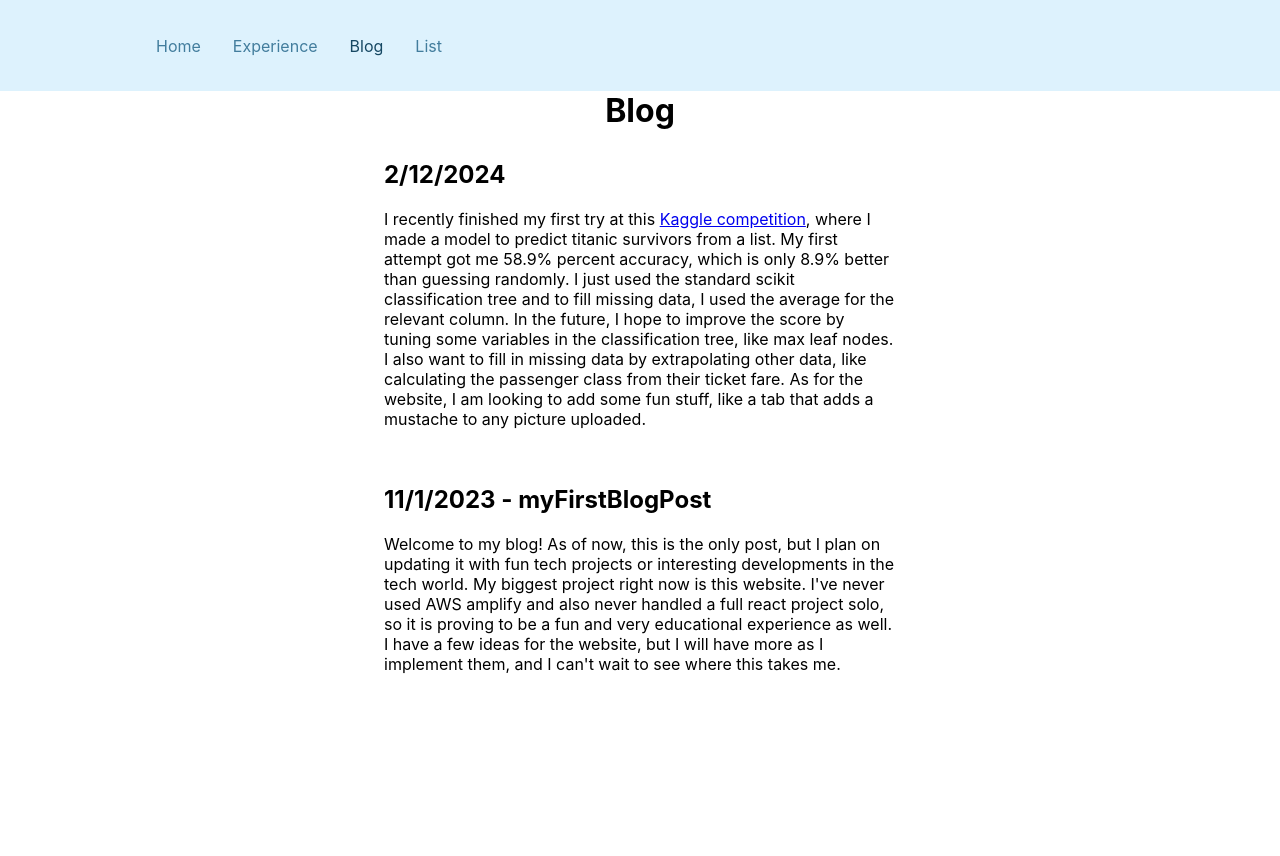
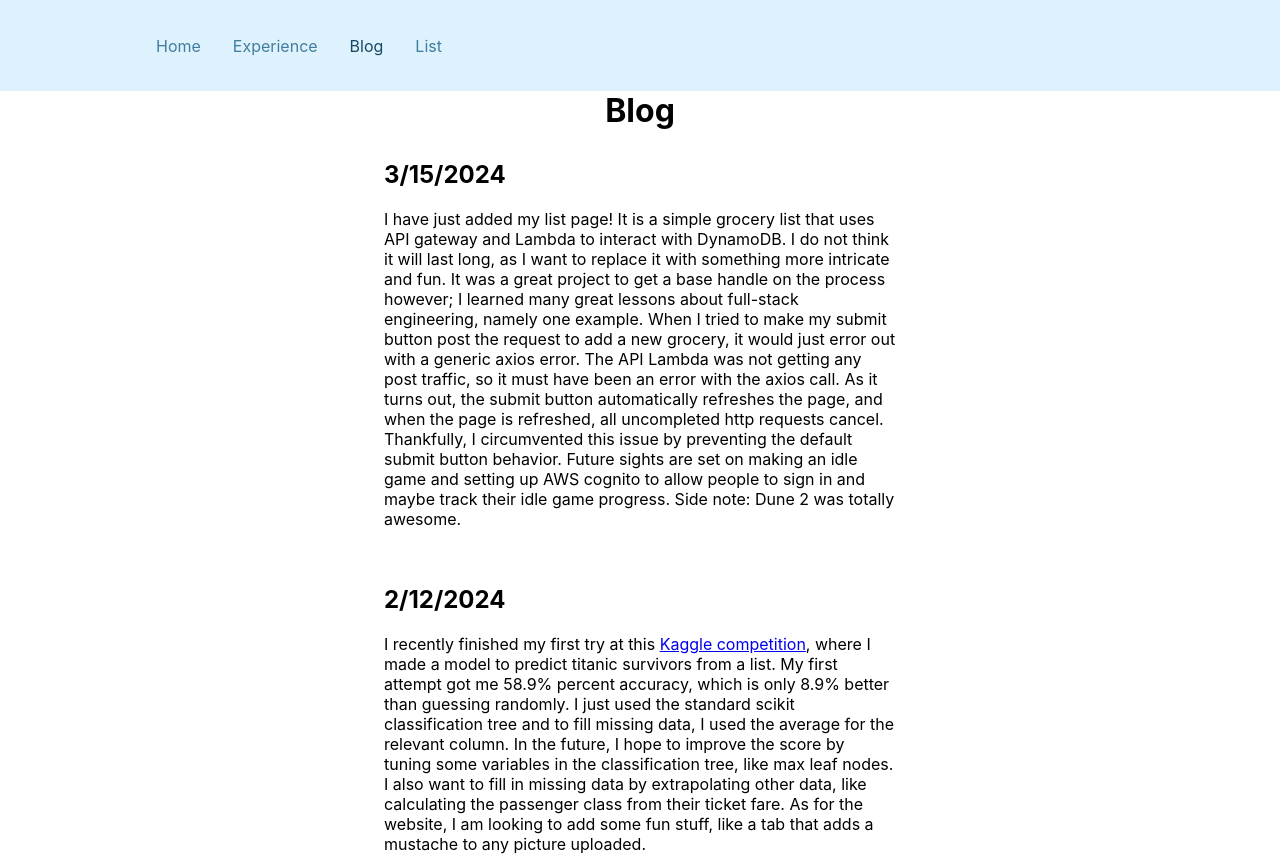
Before and after one commit to Kyle-McRae/amplifiedwebsite, a React (Create React App) app: page /blog in a window 1280 px wide. Shown: the top 856 px of the page. Before the commit the page ends 800 px from the top, so only its background shows below. Built offline with nearby package versions, Linux system fonts and the light colour scheme.

Commit message:
new blog post

```diff
--- a/src/pages/blog.js
+++ b/src/pages/blog.js
@@ -4,6 +4,10 @@ const Blog = () => {
   return (
     <div className="container">
       <h1>{'Blog'}</h1>
+      <div className='post'>
+        <h2>3/15/2024</h2>
+        <p>I have just added my list page! It is a simple grocery list that uses API gateway and Lambda to interact with DynamoDB. I do not think it will last long, as I want to replace it with something more intricate and fun. It was a great project to get a base handle on the process however; I learned many great lessons about full-stack engineering, namely one example. When I tried to make my submit button post the request to add a new grocery, it would just error out with a generic axios error. The API Lambda was not getting any post traffic, so it must have been an error with the axios call. As it turns out, the submit button automatically refreshes the page, and when the page is refreshed, all uncompleted http requests cancel. Thankfully, I circumvented this issue by preventing the default submit button behavior. Future sights are set on making an idle game and setting up AWS cognito to allow people to sign in and maybe track their idle game progress. Side note: Dune 2 was totally awesome.</p>
+      </div>
       <div className='post'>
         <h2>2/12/2024</h2>
         <p>I recently finished my first try at this <a href="https://www.kaggle.com/competitions/titanic/overview"> Kaggle competition</a>, where I made a model to predict titanic survivors from a list. My first attempt got me 58.9% percent accuracy, which is only 8.9% better than guessing randomly. I just used the standard scikit classification tree and to fill missing data, I used the average for the relevant column. In the future, I hope to improve the score by tuning some variables in the classification tree, like max leaf nodes. I also want to fill in missing data by extrapolating other data, like calculating the passenger class from their ticket fare. As for the website, I am looking to add some fun stuff, like a tab that adds a mustache to any picture uploaded.</p>
```
